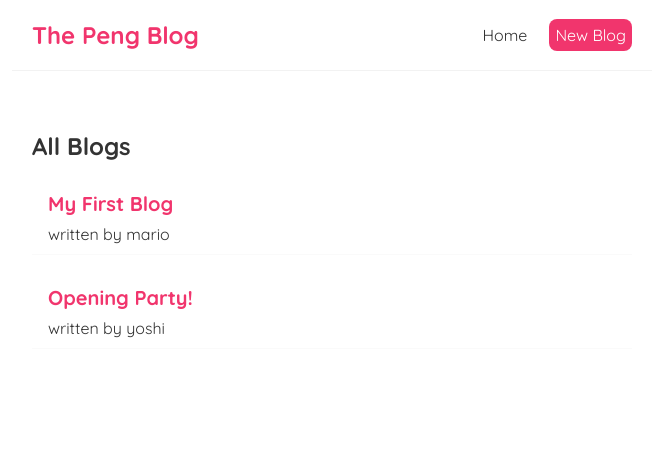
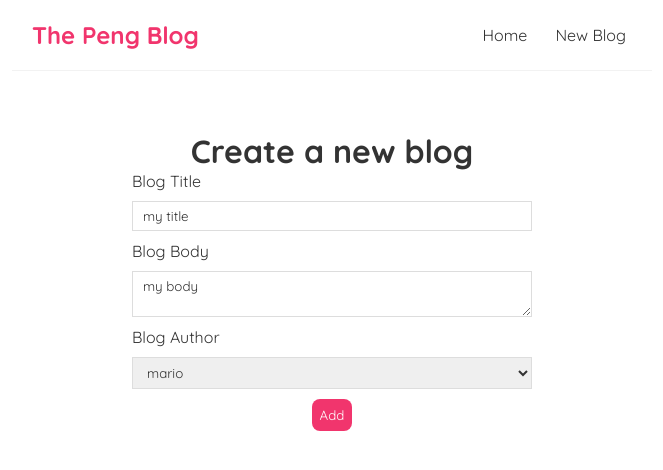
Before and after one commit to Peng-Yu-2020/Blog-Website-React, a React (Create React App) app: page /create in a window 1280 px wide. Shown: the top 470 px of the page, without its empty margins (308-971 px from the left). Built offline with nearby package versions, Linux system fonts and the light colour scheme; data requests are answered from the project's data file.

Commit message:
update create blog form

```diff
--- a/src/App.js
+++ b/src/App.js
@@ -1,16 +1,33 @@
 import Navbar from "./Navbar"
 import Home from "./Home";
+import {BrowserRouter as Router, Switch, Route} from "react-router-dom";
+import Create from "./Create"
+import BlogDetail from "./BlogDetail";
+
 
 function App() {
   return (
+    <Router>
+      <div className="App">
+          <Navbar />
+        <div className="content">
+          <Switch>
+            <Route exact path = "/">
+              <Home />
+            </Route>
+            <Route path = "/create">
+              <Create />
+            </Route>
+            <Route path = "/blogs/:id">
+              <BlogDetail />
+            </Route>
+          </Switch>
+        </div>
+      </div>
+    </Router>
 
-    <div className="App">
-    <Navbar />
-      <div className="content">
-        <Home />
-      </div>
-    </div>
   );
+
 }
 
 export default App;
--- /dev/null
+++ b/src/BlogDetail.jsx
@@ -0,0 +1,24 @@
+import { useParams } from "react-router-dom";
+import useFetch from "./useFetch"
+
+const BlogDetail = () => {
+
+    const {id} = useParams();
+    const {data: blog, ispending, error} = useFetch("http://localhost:8000/blogs/"+id);
+
+    return (
+        <div className="blog-details">
+
+            {ispending && <div>loading...</div>}
+            {error && <div>{error}</div>}
+            {blog && <article>
+                <h2>{blog.title}</h2>
+                <p>written by {blog.author}</p>
+                <p>{blog.body}</p>
+            </article>}
+
+        </div>
+     );
+}
+
+export default BlogDetail;
--- a/src/BlogList.jsx
+++ b/src/BlogList.jsx
@@ -1,7 +1,7 @@
+import { Link } from "react-router-dom";
 
 
 const BlogList = ({blogs, title}) => {
-
 
     return (
         <div className="blog-list">
@@ -9,8 +9,13 @@
             {blogs.map((blog)=> {
                 return (
                     <div className="blog-preview" key={blog.id}>
-                        <h2>{blog.title}</h2>
-                        <p>written by {blog.author}</p>
+                    <Link to={`/blogs/${blog.id}`}>
+                    <h2>{blog.title}</h2>
+                    <p>written by {blog.author}</p>
+                    </Link>
+
+
+
                     </div>
                 )
             })}
--- /dev/null
+++ b/src/Create.jsx
@@ -0,0 +1,36 @@
+import { useState } from "react";
+
+const Create = () => {
+    const [title, setTitle] = useState("my title");
+    const [body, setBody] = useState("my body");
+    const [author, setAuthor] = useState("mario");
+    return (
+        <div className="create">
+            <h1>Create a new blog</h1>
+            <form>
+                <label>Blog Title</label>
+                <input
+                type="text"
+                required
+                value = {title}
+                onChange={(e) => setTitle(e.target.value)}>
+                </input>
+                <label>Blog Body</label>
+                <textarea
+                required
+                value={body}
+                onChange={(e) => setBody(e.target.value)}>
+                </textarea>
+                <label>Blog Author</label>
+                <select value={author} onChange={(e)=>setAuthor(e.target.value)}>
+                    <option value="mario">mario</option>
+                    <option value="yoshi">yoshi</option>
+                </select>
+                <button>Add</button>
+            </form>
+        </div>
+
+     );
+}
+
+export default Create;
--- a/src/Navbar.js
+++ b/src/Navbar.js
@@ -1,13 +1,12 @@
+import {Link} from "react-router-dom";
+
 const Navbar = () => {
     return (
         <nav className="navbar">
             <h1>The Peng Blog</h1>
             <div className="links">
-                <a href="/">Home</a>
-                <a href="/create"
-                style={{color: "white",
-                backgroundColor: "#f1356d",
-                borderRadius: "8px"}}>New Blog</a>
+                <Link to="/">Home</Link>
+                <Link to="/create">New Blog</Link>
             </div>
         </nav>
     );
--- a/src/index.css
+++ b/src/index.css
@@ -48,3 +48,48 @@
   color: #f1356d;
   margin-bottom: 8px;
 }
+
+.blog-preview a{
+  text-decoration: none;
+}
+
+/* blog details page */
+.blog-details h2 {
+  font-size: 20px;
+  color: #f1356d;
+  margin-bottom: 10px;
+}
+.blog-details div {
+  margin: 20px 0;
+}
+/* create new blog form */
+.create {
+  max-width: 400px;
+  margin: 0 auto;
+  text-align: center;
+}
+.create label {
+  text-align: left;
+  display: block;
+}
+.create h2 {
+  font-size: 20px;
+  color: #f1356d;
+  margin-bottom: 30px;
+}
+.create input, .create textarea, .create select {
+  width: 100%;
+  padding: 6px 10px;
+  margin: 10px 0;
+  border: 1px solid #ddd;
+  box-sizing: border-box;
+  display: block;
+}
+.create button {
+  background: #f1356d;
+  color: #fff;
+  border: 0;
+  padding: 8px;
+  border-radius: 8px;
+  cursor: pointer;
+}
--- a/src/useFetch.jsx
+++ b/src/useFetch.jsx
@@ -7,8 +7,9 @@
     const [error, setError] = useState(null);
 
         useEffect(() => {
+            const abortCont = new AbortController();
             setTimeout(() => {
-                fetch(url)
+                fetch(url, {signal: abortCont.signal})
                 .then((result) => {
                     if(!result.ok){
                         throw Error("could not fetch the data from that resource!");}
@@ -23,8 +24,10 @@
                     setIsPending(false);
                     setError(e.message)
                 })
-            }, 1000)
+            }, 1000);
+            return () => abortCont.abort();
         }, [url]);
+
     return {data, ispending, error};
 }
 
```
